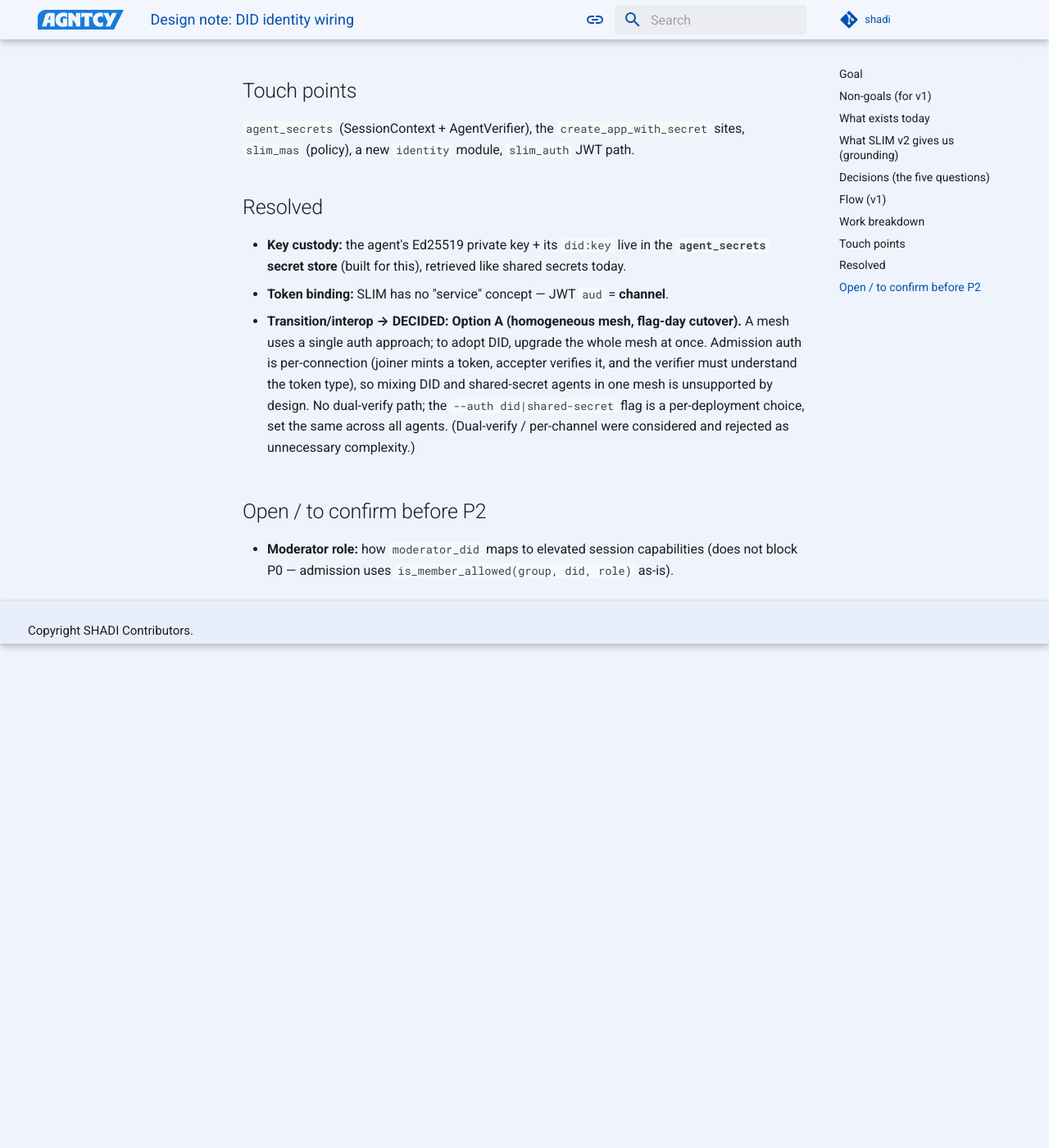
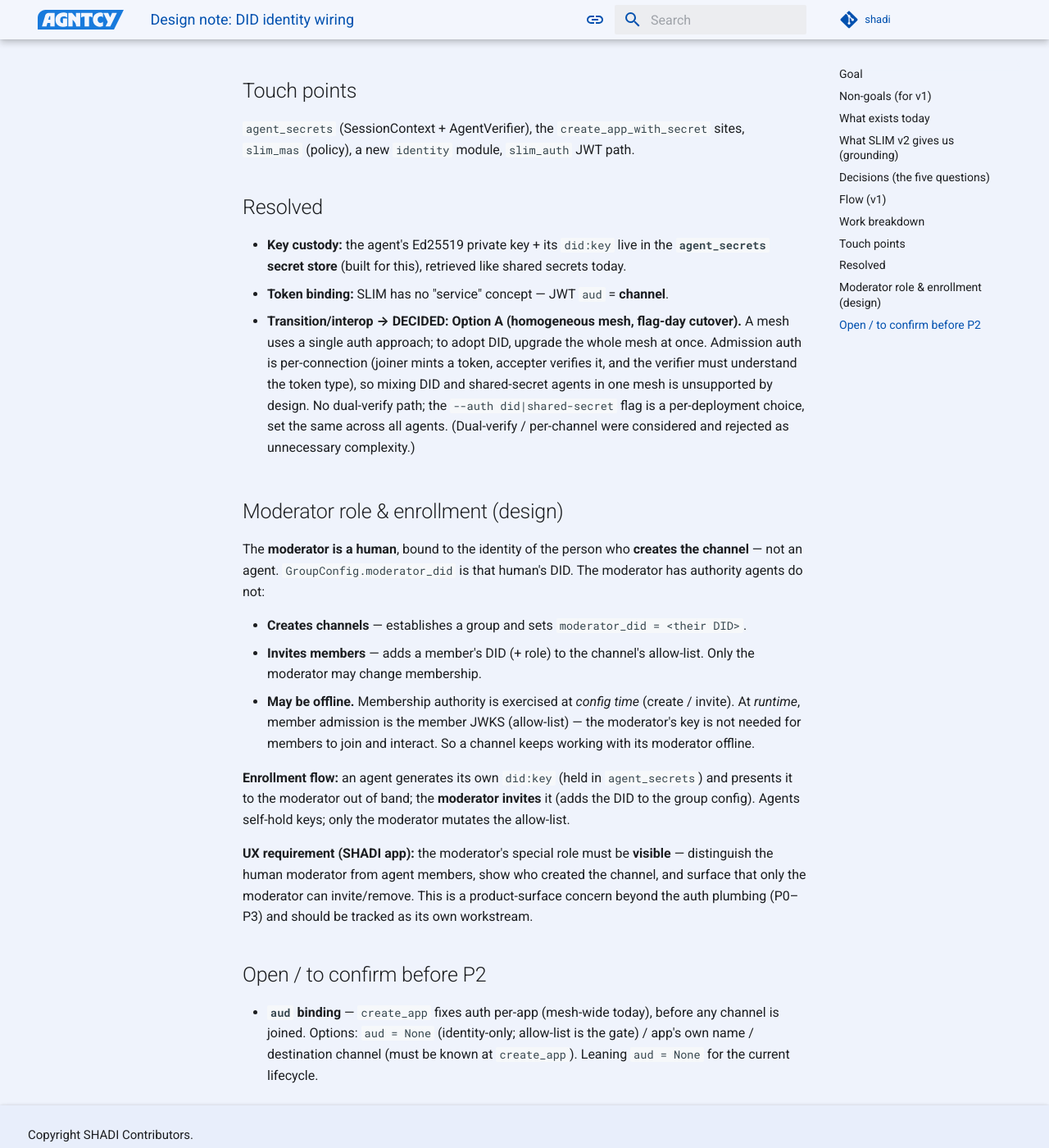
Before and after one commit to agntcy/shadi, an MkDocs documentation site: the page built from docs/design/did-identity-wiring.md, in a window 1280 px wide and 1400 px high, scrolled down 3217 px. Shown: the whole window at 82% size. Built offline with MkDocs 1.6.1 and Material for MkDocs 9.7.7, drawn with Linux system fonts in a browser that asks for light colours; comment, search, counter and statistics services are not loaded.

Commit message:
docs(did): moderator = human channel-creator (create/invite authority, offline-capable, UX-visible) + enrollment flow
Signed-off-by: Luca Muscariello <muscariello@ieee.org>

```diff
--- a/docs/design/did-identity-wiring.md
+++ b/docs/design/did-identity-wiring.md
@@ -119,7 +119,32 @@ Agent (did:key + Ed25519 key, both from the agent_secrets secret store)
   is a per-deployment choice, set the same across all agents. (Dual-verify / per-channel
   were considered and rejected as unnecessary complexity.)
 
+## Moderator role & enrollment (design)
+
+The **moderator is a human**, bound to the identity of the person who **creates the
+channel** — not an agent. `GroupConfig.moderator_did` is that human's DID. The
+moderator has authority agents do not:
+
+- **Creates channels** — establishes a group and sets `moderator_did = <their DID>`.
+- **Invites members** — adds a member's DID (+ role) to the channel's allow-list.
+  Only the moderator may change membership.
+- **May be offline.** Membership authority is exercised at *config time* (create /
+  invite). At *runtime*, member admission is the member JWKS (allow-list) — the
+  moderator's key is not needed for members to join and interact. So a channel keeps
+  working with its moderator offline.
+
+**Enrollment flow:** an agent generates its own `did:key` (held in `agent_secrets`) and
+presents it to the moderator out of band; the **moderator invites** it (adds the DID to
+the group config). Agents self-hold keys; only the moderator mutates the allow-list.
+
+**UX requirement (SHADI app):** the moderator's special role must be **visible** —
+distinguish the human moderator from agent members, show who created the channel, and
+surface that only the moderator can invite/remove. This is a product-surface concern
+beyond the auth plumbing (P0–P3) and should be tracked as its own workstream.
+
 ## Open / to confirm before P2
 
-- **Moderator role:** how `moderator_did` maps to elevated session capabilities
-  (does not block P0 — admission uses `is_member_allowed(group, did, role)` as-is).
+- **`aud` binding** — `create_app` fixes auth per-app (mesh-wide today), before any
+  channel is joined. Options: `aud = None` (identity-only; allow-list is the gate) /
+  app's own name / destination channel (must be known at `create_app`). Leaning
+  `aud = None` for the current lifecycle.
```
